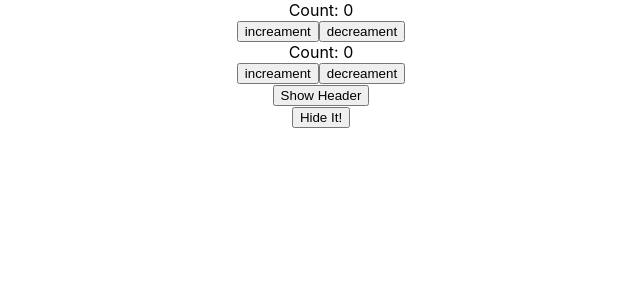
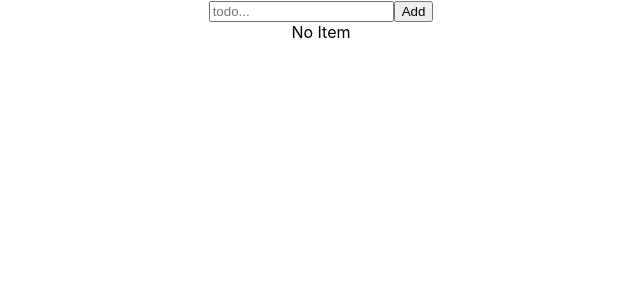
Before and after one commit to mdali602/practical-react, a React (Create React App) app: page / in a window 1280 px wide. Shown: the top 300 px of the page, without its empty margins (319-959 px from the left). Built offline with nearby package versions, Linux system fonts and the light colour scheme.

Commit message:
Done with Todo List

```diff
--- a/package.json
+++ b/package.json
@@ -5,7 +5,8 @@
   "dependencies": {
     "react": "^16.8.6",
     "react-dom": "^16.8.6",
-    "react-scripts": "2.1.8"
+    "react-scripts": "2.1.8",
+    "shortid": "^2.2.14"
   },
   "scripts": {
     "start": "react-scripts start",
--- a/src/App.js
+++ b/src/App.js
@@ -9,18 +9,20 @@ import ImageSlider from './components/ImageSlider';
 import { MyForm } from './components/MyForm';
 import { ValidationForm } from './components/ValidationForm';
 import { FetchRandomUser } from './components/FetchRandomUser';
+import { TodoList } from './components/todo/TodoList';
 // import Body from './components/Body';
 
 class App extends Component {
   state = {
     visible: true,
     count: 0,
-    whichComponentToShow: "Counter"
+    // whichComponentToShow: "Counter"
     // whichComponentToShow: "ImageSlider"
     // whichComponentToShow: "Header"
     // whichComponentToShow: "MyForm"
     // whichComponentToShow: "ValidationForm"
     // whichComponentToShow: "FetchRandomUser"
+    whichComponentToShow: "TodoList"
   };
 
   /* add(a, b) {
@@ -103,6 +105,12 @@ class App extends Component {
           <FetchRandomUser />
         </div>
       );
+    } else if (this.state.whichComponentToShow === "TodoList") {
+      return (
+        <div className="App">
+          <TodoList />
+        </div>
+      );
     }
     return null;
     /* // const add = (a, b) => a + b;
--- /dev/null
+++ b/src/components/todo/Todo.js
@@ -0,0 +1,22 @@
+import React from 'react';
+
+export default props => (
+  <div
+    style={{
+      display: 'flex',
+      justifyContent: 'center'
+    }}
+  >
+    <div
+      style={{
+        textDecoration: props.todo.complete ? 'line-through' : ''
+      }}
+      onClick={ props.toggleComplete }
+    >
+      { props.todo.name }
+
+    </div>
+
+    <button onClick={ props.deleteTodo }>X</button>
+  </div>
+)
--- /dev/null
+++ b/src/components/todo/TodoForm.js
@@ -0,0 +1,37 @@
+import React from 'react';
+import shortid from 'shortid';
+
+export class TodoForm extends React.Component {
+
+  state = {
+    name: "",
+  }
+
+  handleChange = (event) =>  {
+    this.setState({
+      [event.target.name]: event.target.value
+    })
+  }
+
+  handleSubmit = (event) => {
+    event.preventDefault();
+    this.props.onSubmit({
+      id: shortid.generate(),
+      name: this.state.name,
+      complete: false
+    });
+    this.setState({ name: "" });
+    console.log(this.state.name, "TTTTT");
+  }
+
+  render() {
+    return (
+      <div>
+        <form onSubmit={ this.handleSubmit }>
+          <input type="text" name="name" value={ this.state.name} placeholder="todo..." onChange={ this.handleChange } />
+          <button type="submit">Add</button>
+        </form>
+      </div>
+    )
+  }
+}
--- /dev/null
+++ b/src/components/todo/TodoList.js
@@ -0,0 +1,93 @@
+import React from 'react';
+import { TodoForm } from './TodoForm';
+import Todo from './Todo';
+
+export class TodoList extends React.Component {
+
+  state = {
+    todos: [],
+    todoToShow: 'all'
+  }
+
+  addTodo = (todo) => {
+    this.setState({
+      todos: [todo, ...this.state.todos]
+    });
+  }
+
+  handleToggleComplete = (id) => {
+    this.setState({
+      todos: this.state.todos.map((todo) => {
+        if(todo.id === id) todo.complete = !todo.complete;
+        return todo;
+      })
+    });
+  }
+
+  handleUpdateTodoToShow = (s) => {
+    this.setState({
+      todoToShow: s
+    });
+  }
+
+  handleDeleteTodo = (id) => {
+    this.setState({
+      todos: this.state.todos.filter(todo => todo.id !== id)
+    });
+  }
+
+  removeAllCompleted = () => {
+    this.setState({
+      todos: this.state.todos.filter(todo => !todo.complete)
+    });
+  }
+
+  render() {
+    let todos = [];
+
+    if(this.state.todoToShow === 'all') {
+      todos = this.state.todos;
+    } else if(this.state.todoToShow === 'active') {
+      todos = this.state.todos.filter(todo => !todo.complete)
+    } else if(this.state.todoToShow === 'complete') {
+      todos = this.state.todos.filter(todo => todo.complete)
+    }
+
+    return (
+      <div>
+        <TodoForm onSubmit={ this.addTodo } />
+        {
+          this.state.todos.length > 0 ?
+          <div>
+            {todos.map(todo => (
+              // <div key={todo.id }>{ todo.name }</div>
+              <Todo
+                key={ todo.id }
+                todo={ todo }
+                toggleComplete={ () => this.handleToggleComplete(todo.id) }
+                deleteTodo={ () => this.handleDeleteTodo(todo.id) }
+              />
+            )) }
+            <br /><br /><br />
+            <div> Todo Left: { this.state.todos.filter(todo => !todo.complete ).length } </div>
+            <div> Todo Completed: { this.state.todos.filter(todo => todo.complete ).length } </div>
+            <div> Total Todos: { this.state.todos.length } </div>
+            <button style={{ background: this.state.todoToShow === 'all' ? '#00ff00' : ''}} onClick={ () => this.handleUpdateTodoToShow('all') }> All </button>
+            <button style={{ background: this.state.todoToShow === 'active' ? '#00ff00' : ''}} onClick={ () => this.handleUpdateTodoToShow('active') }> Active </button>
+            <button style={{ background: this.state.todoToShow === 'complete' ? '#00ff00' : ''}} onClick={ () => this.handleUpdateTodoToShow('complete') }> Complete </button>
+            <div>
+              {
+                this.state.todos.some(todo => todo.complete ) ?
+                <button onClick={ this.removeAllCompleted }> Remove All Completed</button> : ''
+              }
+            </div>
+          </div>
+
+          :
+          (<div>No Item</div>)
+
+        }
+      </div>
+    );
+  }
+}
```
Also changed, not shown: 1 other file (tests, documents, lock files or other folders).
